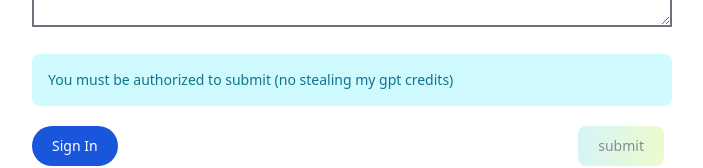
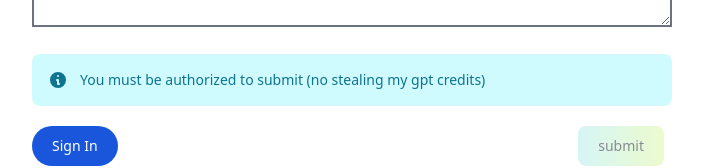
Before and after one commit to rprend/grinn, a Next.js app: page / in a window 1280 px wide. Shown: the part 513-681 px from the top of the page, without its empty margins (288-991 px from the left). Built offline with nearby package versions, Linux system fonts and the light colour scheme; no server answers.

Commit message:
add info circle

```diff
--- a/pages/index.tsx
+++ b/pages/index.tsx
@@ -2,6 +2,7 @@ import Head from 'next/head'
 import { ChangeEvent, useState } from 'react'
 import { useSession, signIn, signOut } from "next-auth/react"
 import { Alert } from 'flowbite-react'
+import { HiInformationCircle } from "react-icons/hi";
 
 export default function Home() {
   const [joke, setJoke] = useState<string | null>(null)
@@ -48,7 +49,7 @@ export default function Home() {
           <div className="mt-5">
             {!session &&
             <>
-            <Alert color="info" className='mb-5'>You must be authorized to submit (no stealing my gpt credits)</Alert>
+            <Alert color="info" icon={HiInformationCircle} className='mb-5'>You must be authorized to submit (no stealing my gpt credits)</Alert>
             <div className="flex flex-row justify-between">
               <button onClick={() => signIn()} className="text-white bg-blue-700 hover:bg-blue-800 focus:outline-none focus:ring-4 focus:ring-blue-300 font-medium rounded-full text-sm px-5 py-2.5 text-center mr-2 mb-2 dark:bg-blue-600 dark:hover:bg-blue-700 dark:focus:ring-blue-800">Sign In</button>
               <button onClick={handleSubmit} data-tooltip-target="tooltip-default" className='text-gray-900 disabled:opacity-50 bg-sky-700 disabled:hover:bg-gradient-to-r bg-gradient-to-r from-teal-200 to-lime-200 hover:bg-gradient-to-l hover:from-teal-200 hover:to-lime-200 focus:ring-4 focus:outline-none focus:ring-lime-200 dark:focus:ring-teal-700 font-medium rounded-lg text-sm px-5 py-2.5 text-center mr-2 mb-2'
```
